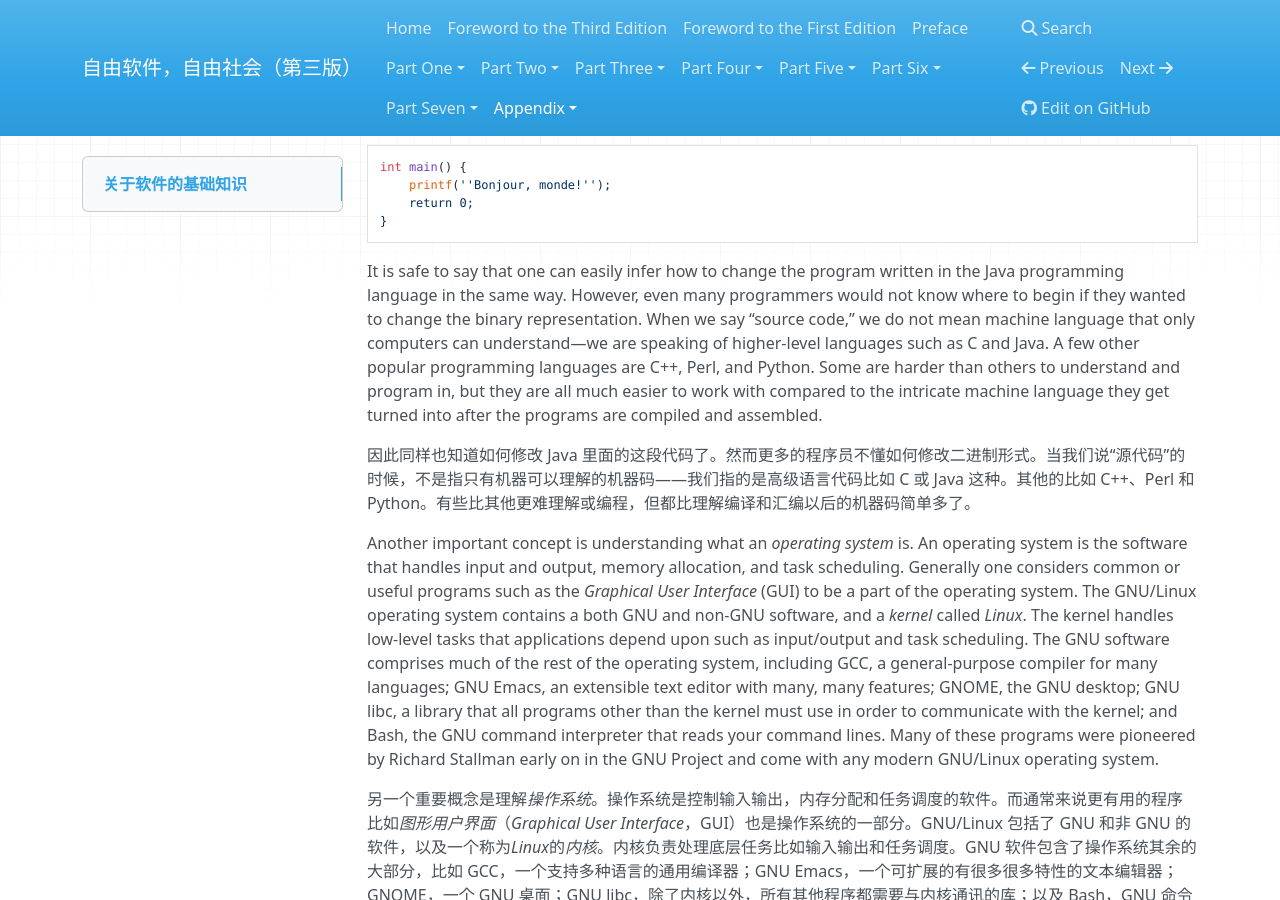
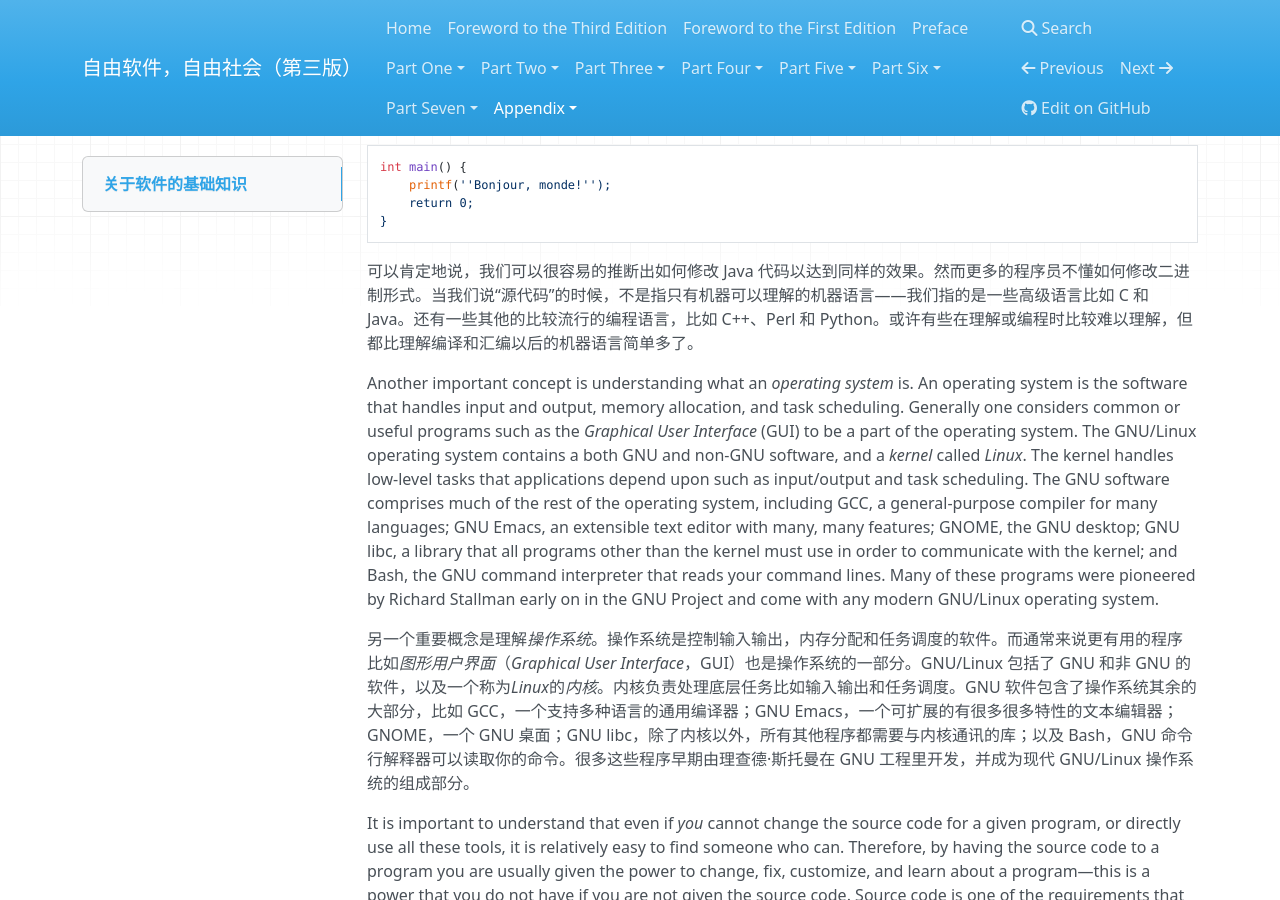
Before and after one commit to beijinglug/fsfs-zh, an MkDocs documentation site: the page built from docs/appendix-a.md, in a window 1280 px wide and 900 px high, scrolled down 1197 px. Built offline with MkDocs 1.6.1, drawn with Linux system fonts in a browser that asks for light colours; nearby versions of some CDN libraries; old or Windows-style settings are respelled for this version of MkDocs.

Commit message:
Update appendix-a.md

````diff
--- a/docs/appendix-a.md
+++ b/docs/appendix-a.md
@@ -52,18 +52,7 @@ int main() {
 }
 ```
 
-It is safe to say that one can easily infer how to change the program
-written in the Java programming language in the same way. However, even
-many programmers would not know where to begin if they wanted to change
-the binary representation. When we say “source code,” we do not mean
-machine language that only computers can understand—we are speaking of
-higher-level languages such as C and Java. A few other popular
-programming languages are C++, Perl, and Python. Some are harder than
-others to understand and program in, but they are all much easier to
-work with compared to the intricate machine language they get turned
-into after the programs are compiled and assembled.
-
-因此同样也知道如何修改 Java 里面的这段代码了。然而更多的程序员不懂如何修改二进制形式。当我们说“源代码”的时候，不是指只有机器可以理解的机器码——我们指的是高级语言代码比如 C 或 Java 这种。其他的比如 C++、Perl 和 Python。有些比其他更难理解或编程，但都比理解编译和汇编以后的机器码简单多了。
+可以肯定地说，我们可以很容易的推断出如何修改 Java 代码以达到同样的效果。然而更多的程序员不懂如何修改二进制形式。当我们说“源代码”的时候，不是指只有机器可以理解的机器语言——我们指的是一些高级语言比如 C 和 Java。还有一些其他的比较流行的编程语言，比如 C++、Perl 和 Python。或许有些在理解或编程时比较难以理解，但都比理解编译和汇编以后的机器语言简单多了。
 
 Another important concept is understanding what an *operating system*
 is. An operating system is the software that handles input and output,
````
